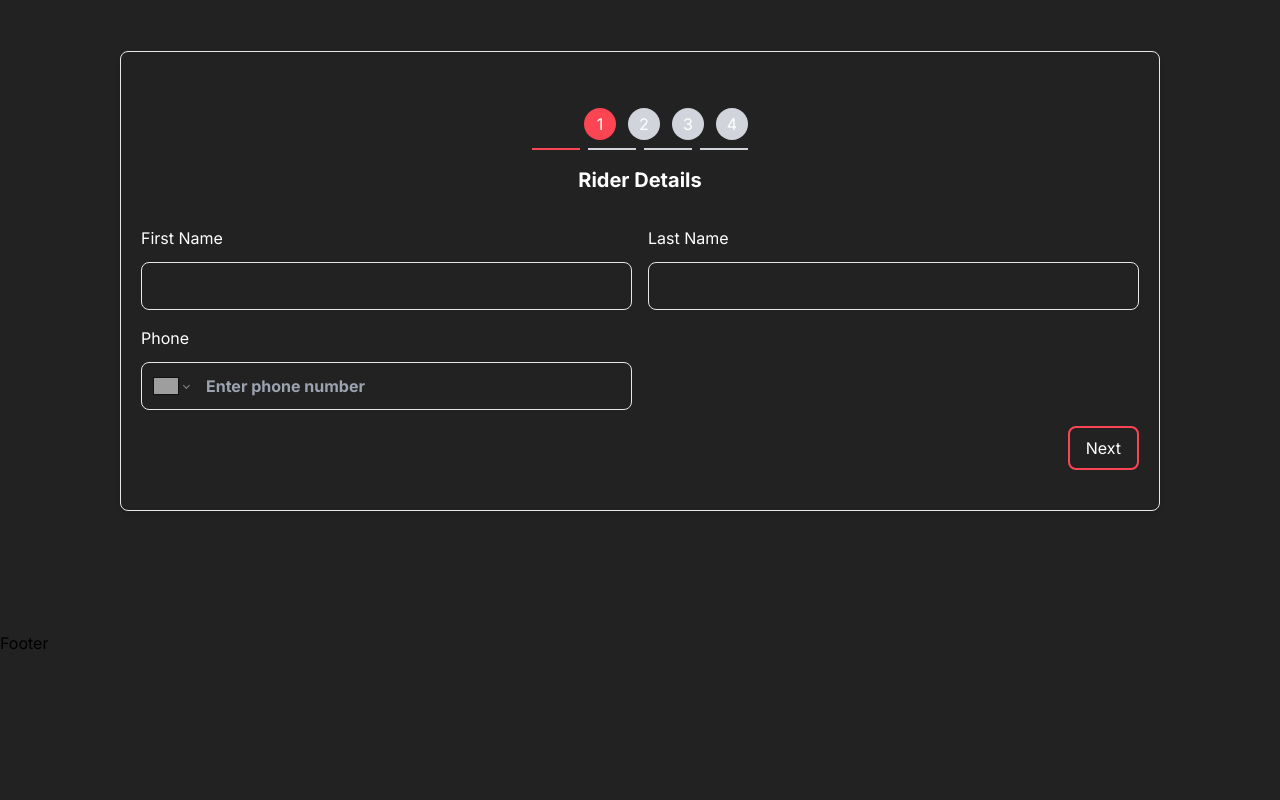
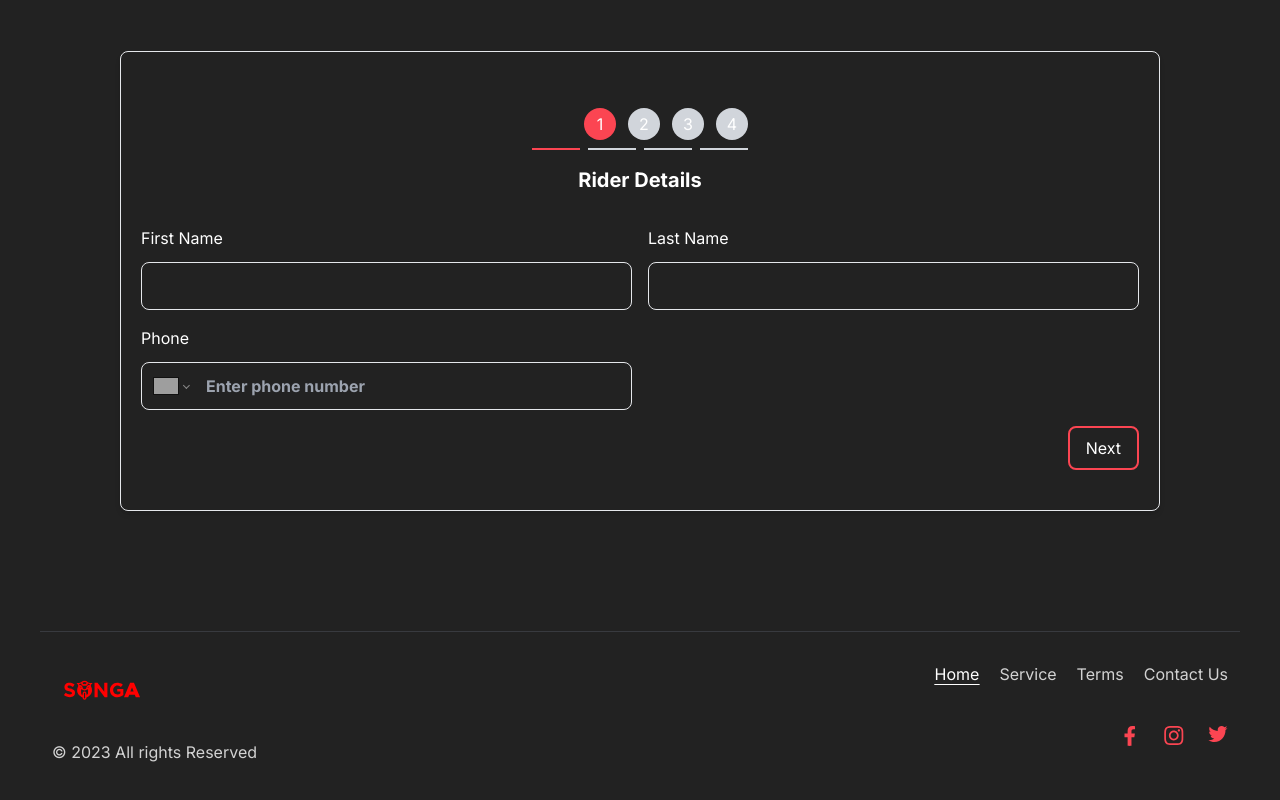
Before and after one commit to komenAnna/Songa, a Next.js app: page / in a window 1280 px wide. Shown: the part 945-1745 px from the top of the page. Before the commit the page ends 1600 px from the top, so only its background shows below. Built offline with nearby package versions, Linux system fonts and the light colour scheme; grey boxes are pictures that could not be loaded.

Commit message:
[update]: done with the footer desktop version

```diff
--- a/app/components/Elements/Footer/index.tsx
+++ b/app/components/Elements/Footer/index.tsx
@@ -1,7 +1,68 @@
+import Image from 'next/image'
+import Link from 'next/link'
 import React from 'react'
 
 export default function Footer() {
   return (
-    <div>Footer</div>
+    <div className='md:mx-10 p-3 mb-10 text-white border-t-[.5px] border-gray-500/30'>
+
+      {/* Desktop */}
+      <div className='flex md:justify-between flex-col md:flex-row items-center justify-center'>
+        <div>
+          <Image src="/assets/icons/logo.svg" alt='logo' width={100} height={202} />
+          <p className='text-white/80'>&copy; 2023 All rights Reserved</p>
+        </div>
+
+        <div className='space-y-10 flex flex-col items-end'>
+          {/* Navigation Links */}
+          <div className='text-white flex items-center justify-center space-x-5'>
+            <ul className='flex space-x-5'>
+              <li className='underline underline-offset-4'>
+                <Link href="/">
+                  <div>Home</div>
+                </Link>
+              </li>
+              <li className='text-white/80'>
+                <Link href="/">
+                  <div>Service</div>
+                </Link>
+              </li>
+              <li className='text-white/80'>
+                <Link href="/">
+                  <div>Terms</div>
+                </Link>
+              </li>
+              <li className='text-white/80'>
+                <Link href="/">
+                  <div>Contact Us</div>
+                </Link>
+              </li>
+            </ul>
+          </div>
+          {/* Social Media Icons */}
+          <ul className='flex space-x-6'>
+            <li>
+              <Link href="/">
+                <Image className="h-[20px]"  src="/assets/icons/social-media/facebook.svg" width={20} height={20} alt={'Facebook'} />
+              </Link>
+            </li>
+            <li>
+              <Link href="/">
+                <div>
+                  <Image src="/assets/icons/social-media/twitter.svg" width={20} height={20} alt={'Facebook'} />
+                </div>
+              </Link>
+            </li>
+            <li>
+              <Link href="/">
+                <div>
+                  <Image src="/assets/icons/social-media/insta.svg" width={20} height={20} alt={'Facebook'} />
+                </div>
+              </Link>
+            </li>
+          </ul>
+        </div>
+      </div>
+    </div>
   )
 }
```
